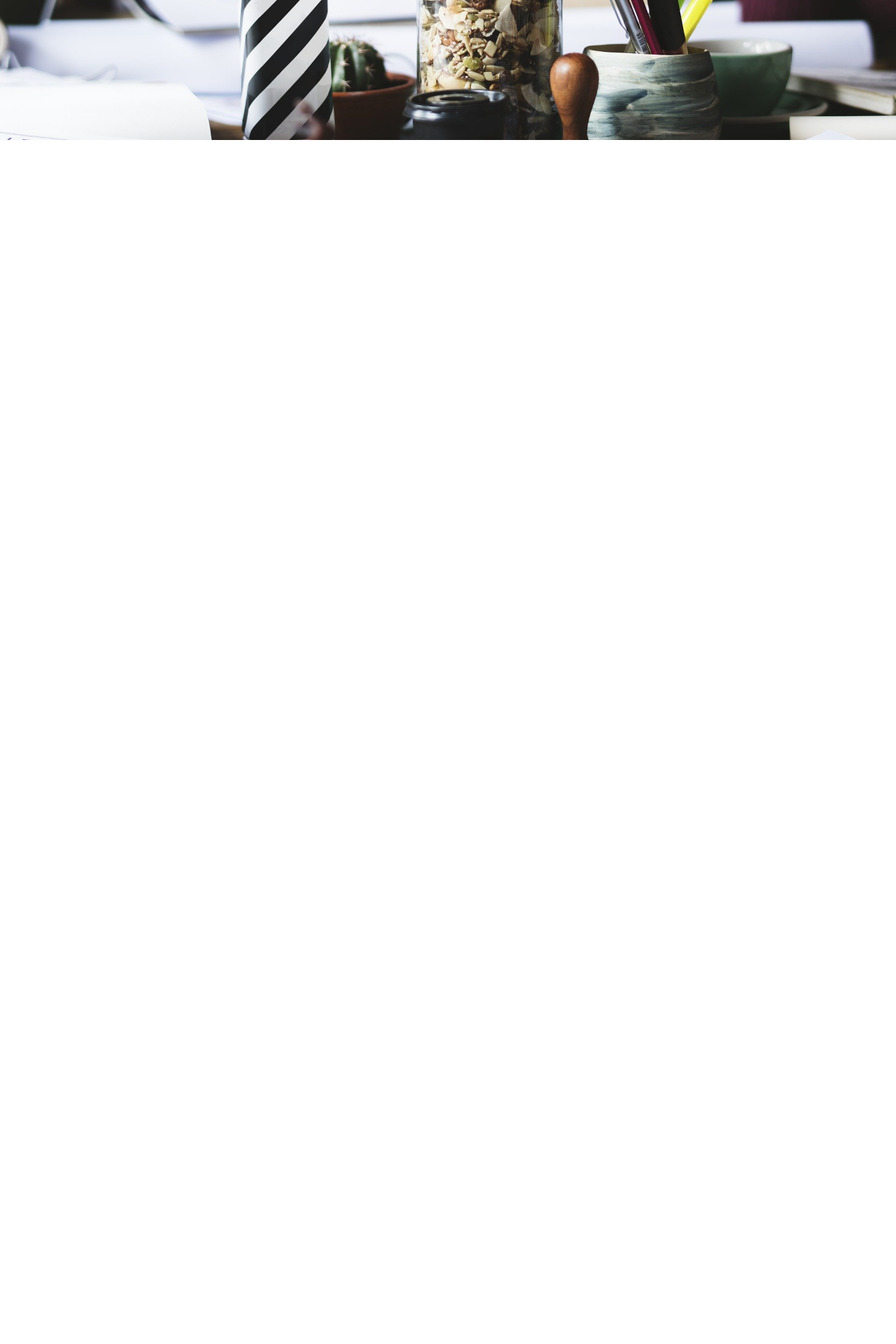
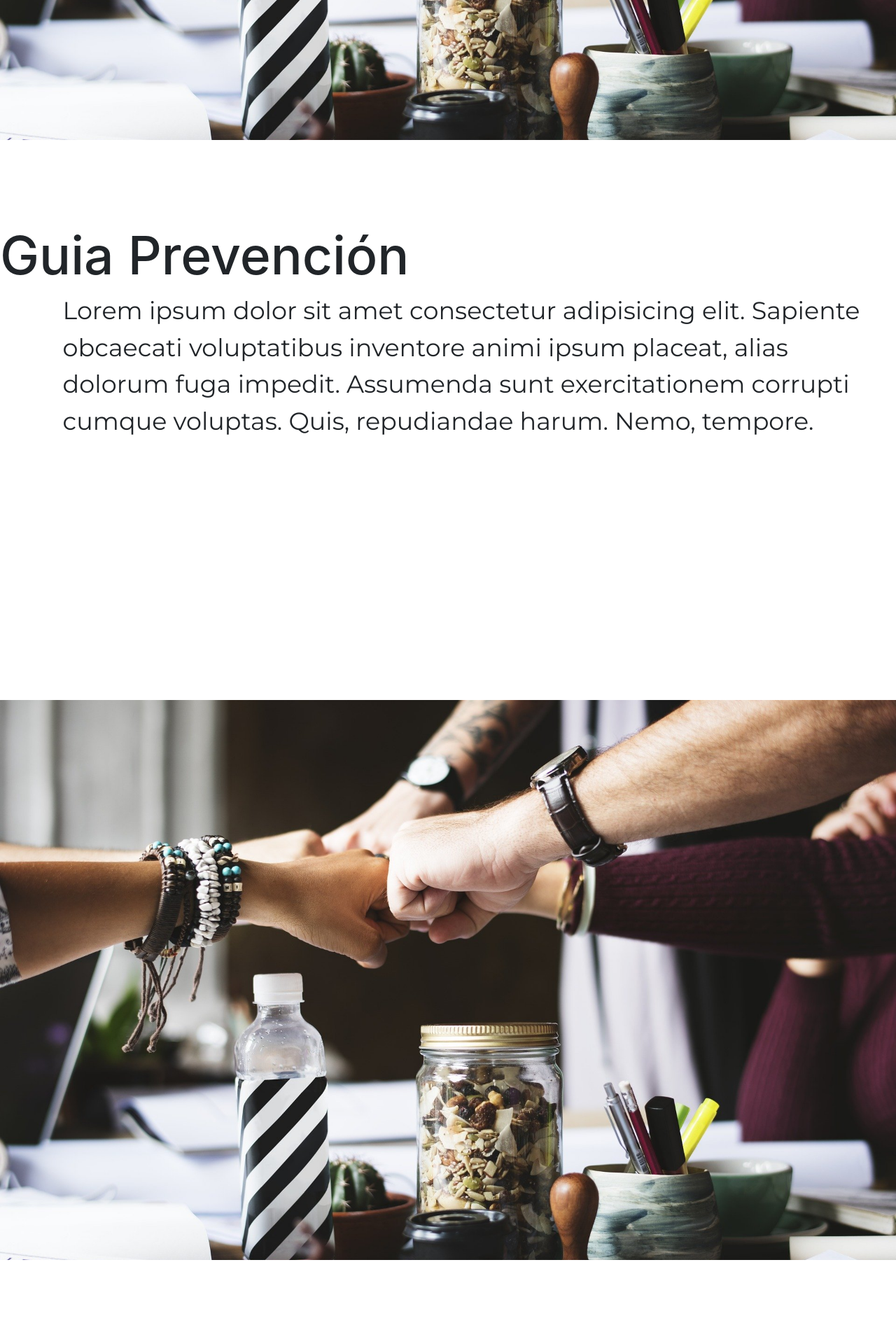
Before and after one commit to HackathonNicaragua2019/Bee-Safe, a PHP site: page / in a window 1280 px wide. Shown: the part 2200-4120 px from the top of the page at 70% size. Before the commit the page ends 2400 px from the top, so only its background shows below. Run offline with PHP 8.4, Linux system fonts and the light colour scheme.

```diff
--- a/footer.php
+++ b/footer.php
@@ -1,6 +1,6 @@
-    </div>
+    <!-- Script para Bootstrap  -->
     <script src="https://code.jquery.com/jquery-3.3.1.slim.min.js" integrity="sha384-q8i/X+965DzO0rT7abK41JStQIAqVgRVzpbzo5smXKp4YfRvH+8abtTE1Pi6jizo" crossorigin="anonymous"></script>
     <script src="https://cdnjs.cloudflare.com/ajax/libs/popper.js/1.14.7/umd/popper.min.js" integrity="sha384-UO2eT0CpHqdSJQ6hJty5KVphtPhzWj9WO1clHTMGa3JDZwrnQq4sF86dIHNDz0W1" crossorigin="anonymous"></script>
-    <script src="js/app.js"></script>
+    <script src="https://stackpath.bootstrapcdn.com/bootstrap/4.3.1/js/bootstrap.min.js" integrity="sha384-JjSmVgyd0p3pXB1rRibZUAYoIIy6OrQ6VrjIEaFf/nJGzIxFDsf4x0xIM+B07jRM" crossorigin="anonymous"></script>
 </body>
 </html>
--- a/header.php
+++ b/header.php
@@ -8,8 +8,8 @@
     <link rel="stylesheet" href="https://stackpath.bootstrapcdn.com/bootstrap/4.3.1/css/bootstrap.min.css" integrity="sha384-ggOyR0iXCbMQv3Xipma34MD+dH/1fQ784/j6cY/iJTQUOhcWr7x9JvoRxT2MZw1T" crossorigin="anonymous">
     <link rel="stylesheet" href="css/style.css">
     <link rel="stylesheet" href="css/styleIndex.css">
+    <link href="https://fonts.googleapis.com/css?family=Montserrat&display=swap" rel="stylesheet">     <link rel="shortcut icon" href="asset/img/logos/completed-task.ico" type="image/x-icon">
     <link href="https://fonts.googleapis.com/css?family=Montserrat&display=swap" rel="stylesheet">
-    <link rel="shortcut icon" href="asset/img/logos/completed-task.ico" type="image/x-icon">
     <script src="https://stackpath.bootstrapcdn.com/bootstrap/4.3.1/js/bootstrap.min.js" integrity="sha384-JjSmVgyd0p3pXB1rRibZUAYoIIy6OrQ6VrjIEaFf/nJGzIxFDsf4x0xIM+B07jRM" crossorigin="anonymous"></script>
 </head>
 <body>
--- a/index.php
+++ b/index.php
@@ -1,9 +1,19 @@
 <?php include('header.php');?>
-    <div class="banner1" id="bannerIndex1"></div>
+    <div class="banner1" id="bannerIndex1">
+        <img src="asset/img/logos/completed-task.png" alt="" class="logoBee">
+    </div>
     <div class="contTexto">
         <h1 class="titulosBanner" id="tituloBanner1">Bee Safe</h1>
         <p class="parrafos cuerpoTexto">Lorem ipsum dolor sit amet consectetur adipisicing elit. Sapiente obcaecati voluptatibus inventore animi ipsum placeat, alias dolorum fuga impedit. Assumenda sunt exercitationem corrupti cumque voluptas. Quis, repudiandae harum. Nemo, tempore.</p>
     </div>
     <div class="banner1" id="bannerIndex2"></div>
-
+    <div class="contTexto">
+        <h1 class="titulosBanner" id="tituloBanner1">Guia Prevención</h1>
+        <p class="parrafos cuerpoTexto">Lorem ipsum dolor sit amet consectetur adipisicing elit. Sapiente obcaecati voluptatibus inventore animi ipsum placeat, alias dolorum fuga impedit. Assumenda sunt exercitationem corrupti cumque voluptas. Quis, repudiandae harum. Nemo, tempore.</p>
+    </div>
+    <div class="banner1" id="bannerIndex2"></div>
+    <div class="contTexto">
+        <h1 class="titulosBanner" id="tituloBanner1">Mapa</h1>
+        <p class="parrafos cuerpoTexto">Lorem ipsum dolor sit amet consectetur adipisicing elit. Sapiente obcaecati voluptatibus inventore animi ipsum placeat, alias dolorum fuga impedit. Assumenda sunt exercitationem corrupti cumque voluptas. Quis, repudiandae harum. Nemo, tempore.</p>
+    </div>
 <?php include('footer.php');?>
--- a/js/app.js
+++ b/js/app.js
@@ -0,0 +1,3 @@
+/*function geoLocalizar(){
+    var x= document.getElementById('geoloalizar');
+}*/
--- /dev/null
+++ b/register.php
@@ -0,0 +1,6 @@
+<?php include('header.php'); ?>
+    <form action="guardarUsuarios.php" method="post">
+        <input type="text" name="nombre" class="textNombre" id="TxtNombre" placeholder="Nombre">
+
+    </form>
+<?php include('footer.php'); ?>
```
Also changed, not shown: conexion.php (added, +12 -0 lines), instalador.php (added, +10 -0 lines), Readme.md (added).
